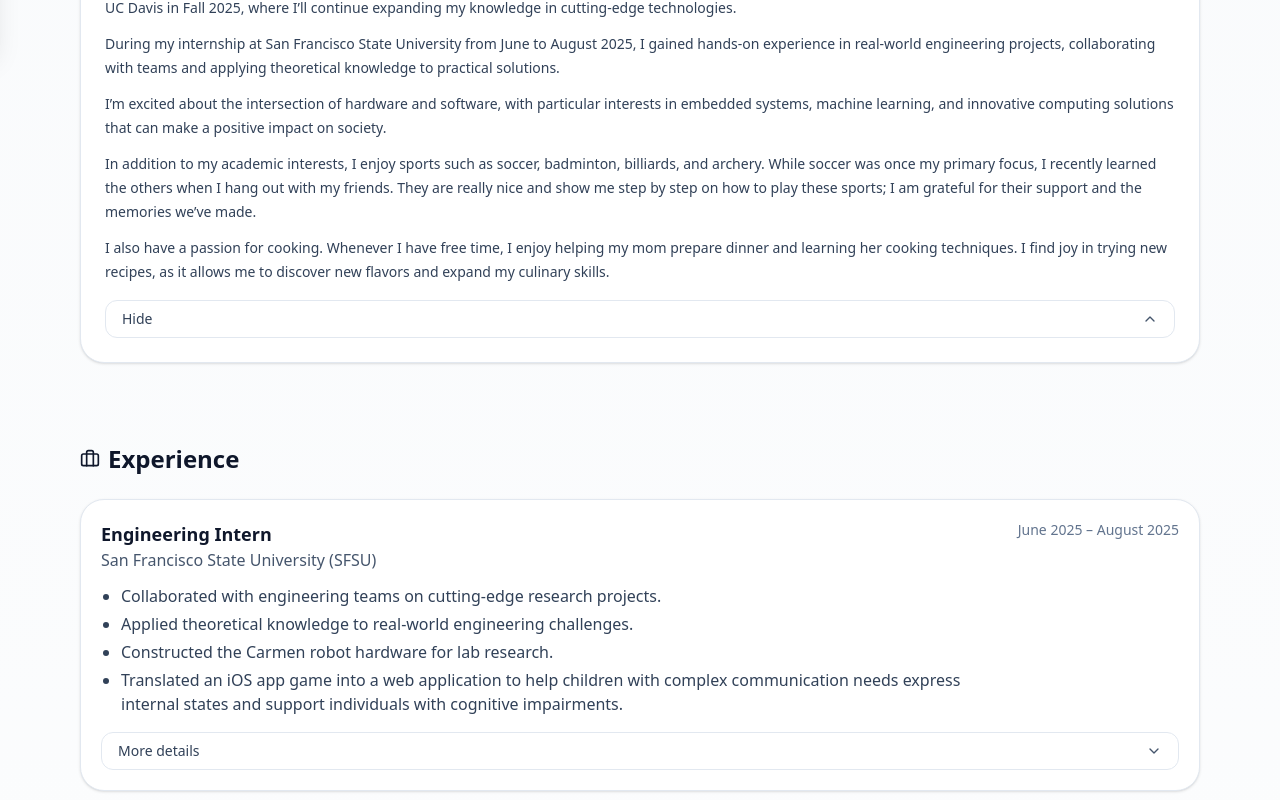
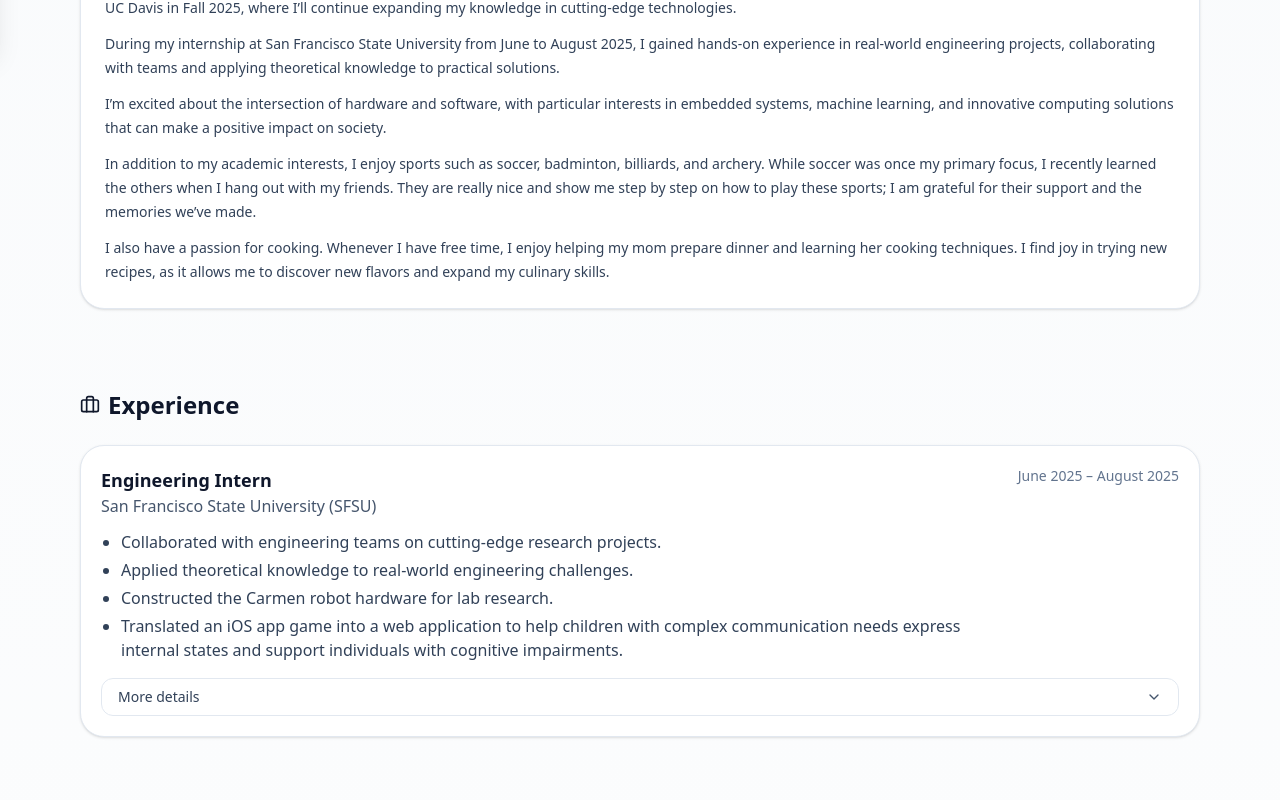
Before and after one commit to ryanhuynh02/ryan-portfolio, a Next.js app: page / in a window 1280 px wide. Shown: the part 754-1554 px from the top of the page. Built offline with nearby package versions, Linux system fonts and the light colour scheme.

Commit message:
Remove the hide

```diff
--- a/src/app/page.tsx
+++ b/src/app/page.tsx
@@ -104,31 +104,17 @@ const CONFIG = {
 
   ],
 };
+
 function AboutCollapse() {
-  // start OPEN by default
-  const [open, setOpen] = useState(true);
-
-  // scroll back to About when hiding (same behavior you liked)
-  const hideToAbout = () => {
-    setOpen(false);
-    requestAnimationFrame(() => {
-      const el = document.getElementById("about");
-      if (el) el.scrollIntoView({ behavior: "smooth", block: "start" });
-    });
-  };
-
   return (
     <div className="mt-4">
-      {/* Top bar kept for visual consistency, but not clickable */}
+      {/* Top bar kept for visual consistency (not clickable) */}
       <div className="w-full inline-flex items-center justify-between gap-2 rounded-xl border border-slate-200 bg-white px-4 py-2 text-sm cursor-default select-none">
         <span className="font-medium text-slate-700">More about me</span>
-        {/* rotated to indicate expanded */}
         <ChevronDown className="h-4 w-4 text-slate-600 rotate-180" />
       </div>
 
-      {open && (
-        <>
-          {/* Expanded content (always shown on first load) */}
+      {/* Expanded content (always shown) */}
       <div className="mt-3 text-sm leading-6 text-slate-700 space-y-3">
         <p>
           I’m a passionate Computer Engineering student with practical experience in both hardware and software
@@ -156,19 +142,6 @@ function AboutCollapse() {
           flavors and expand my culinary skills.
         </p>
       </div>
-
-          {/* Close button at the bottom */}
-          <button
-            type="button"
-            onClick={hideToAbout}
-            aria-expanded={open}
-            className="mt-4 w-full inline-flex items-center justify-between gap-2 rounded-xl border border-slate-200 bg-white px-4 py-2 text-sm hover:bg-slate-50"
-          >
-            <span className="font-medium text-slate-700">Hide</span>
-            <ChevronDown className="h-4 w-4 text-slate-600 rotate-180" />
-          </button>
-        </>
-      )}
     </div>
   );
 }
```
Lines whose indentation alone changed are shown as unchanged.
